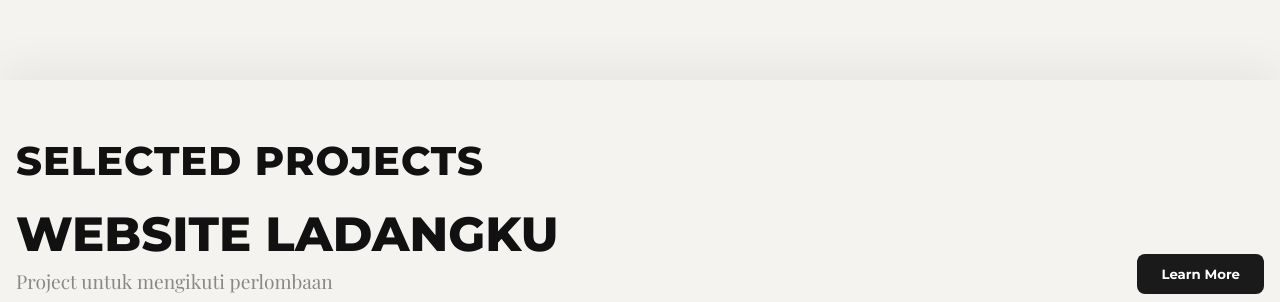
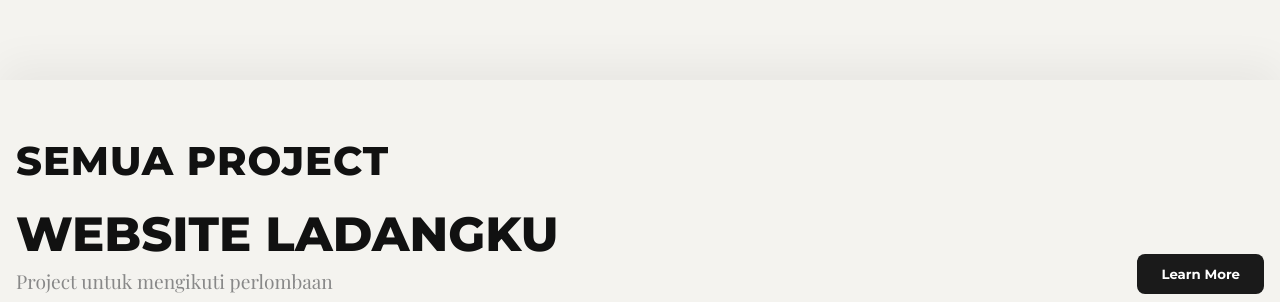
Before and after one commit to HanzzSama/PortofolioHanzz, a plain HTML site: page index.html in a window 1280 px wide. Shown: the part 2320-2622 px from the top of the page. Drawn offline with nearby package versions, Linux system fonts and the light colour scheme.

Commit message:
Upload Portofolio Hanzz Sama

```diff
--- a/index.html
+++ b/index.html
@@ -163,8 +163,8 @@
     <div class="project-slide">
         <main class="main">
             <div class="section-title" style="margin-bottom: 20px;">
-                                <h2>Selected Projects</h2>
-                            </div>
+                <h2>Semua Project</h2>
+            </div>
             <div class="new-project-section">
                 <div class="new-project-header">
                     <div class="new-project-titles">
```
